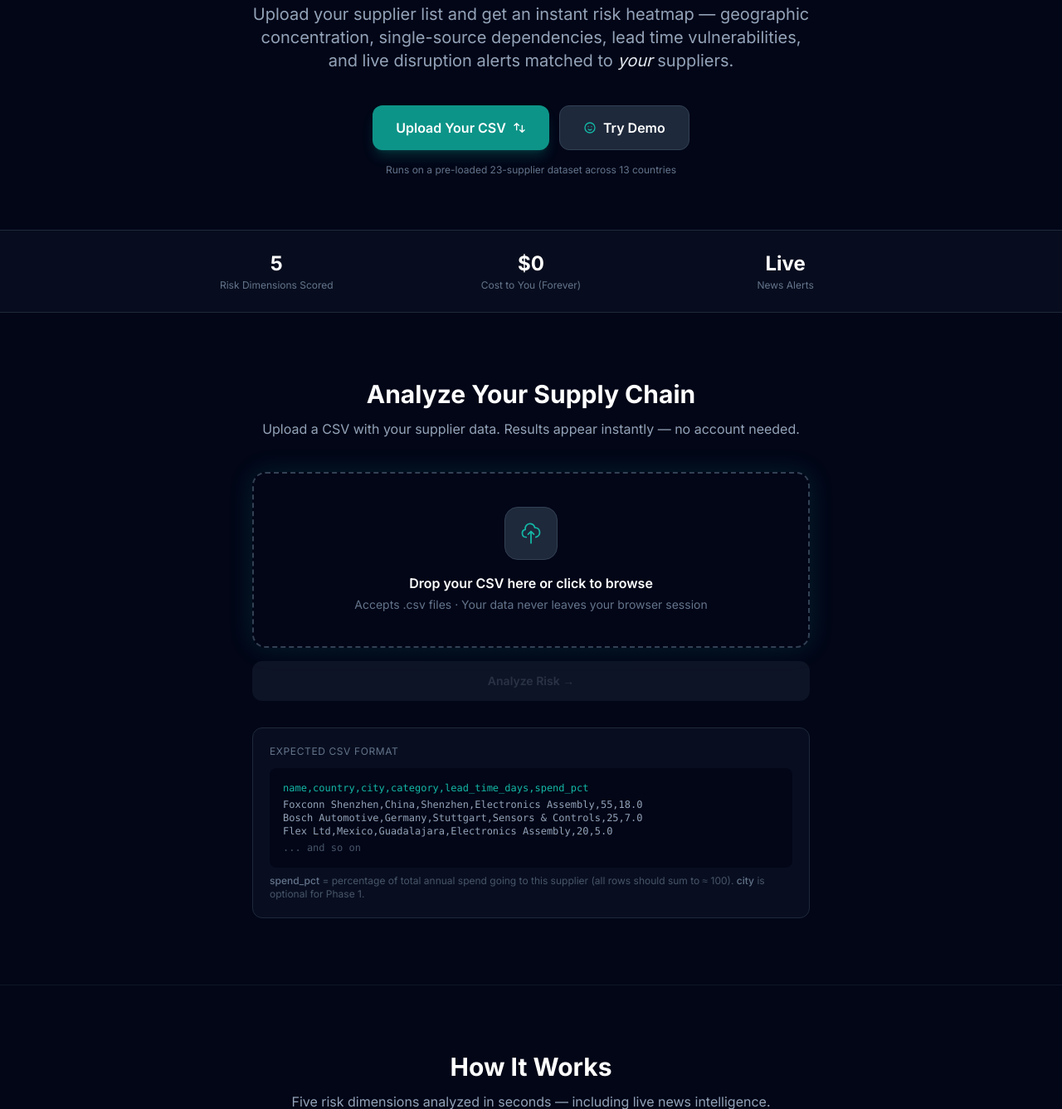
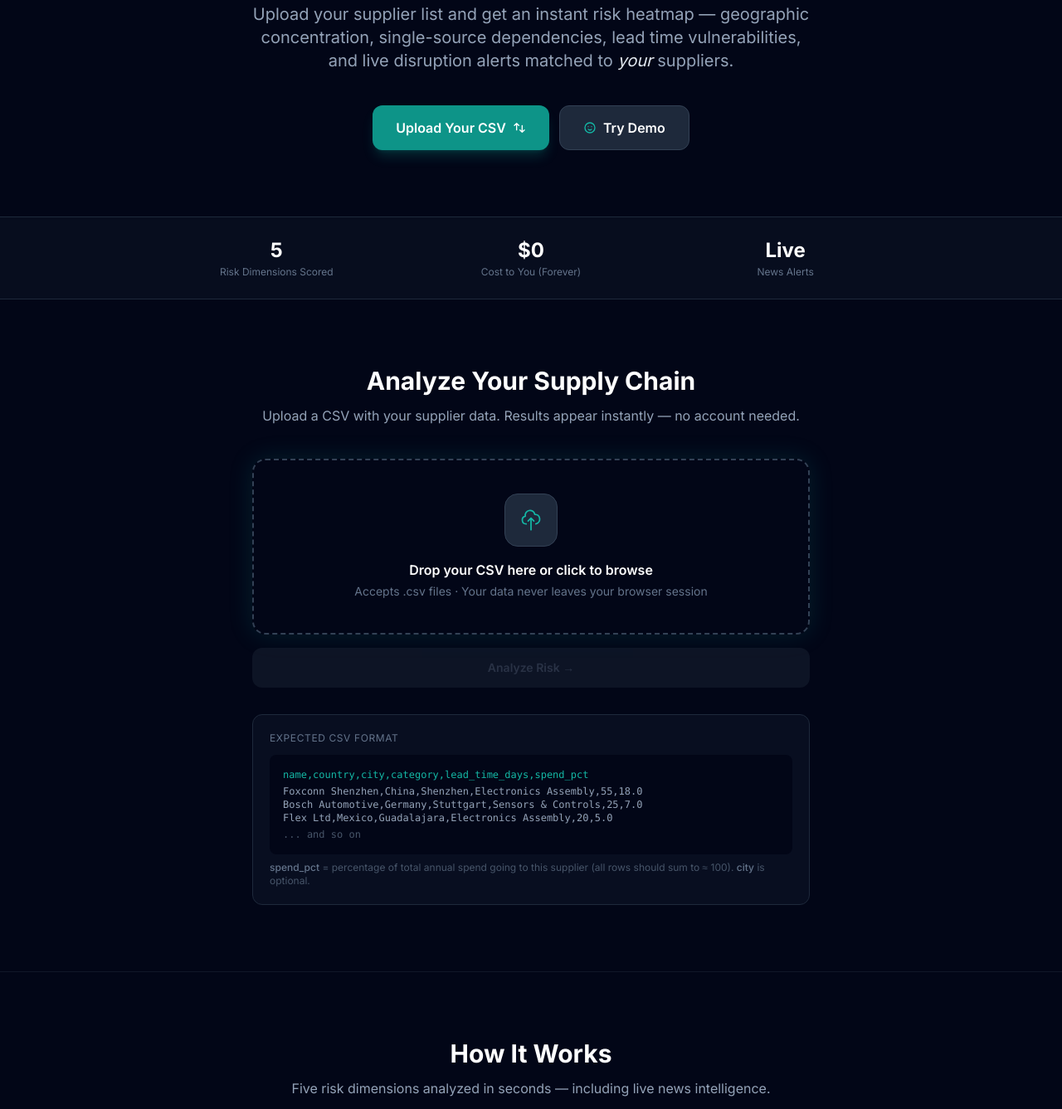
Before and after one commit to MahmodZoabi/supplychainradar, a Flask app: page / in a window 1280 px wide. Shown: the part 335-1672 px from the top of the page at 83% size. Run offline with Flask 3, Linux system fonts and the light colour scheme; some libraries are stand-ins or nearby versions.

Commit message:
Remove demo subtitle and Phase 1 reference from index.html

```diff
--- a/templates/index.html
+++ b/templates/index.html
@@ -123,7 +123,6 @@
           Try Demo
         </button>
       </div>
-      <p class="text-xs text-slate-500">Runs on a pre-loaded 23-supplier dataset across 13 countries</p>
     </div>
   </section>
 
@@ -248,7 +247,7 @@
         </div>
         <p class="text-xs text-slate-600 mt-2">
           <span class="text-slate-500 font-medium">spend_pct</span> = percentage of total annual spend going to this supplier (all rows should sum to ≈ 100).
-          <span class="text-slate-500 font-medium">city</span> is optional for Phase 1.
+          <span class="text-slate-500 font-medium">city</span> is optional.
         </p>
       </div>
     </div>
```
